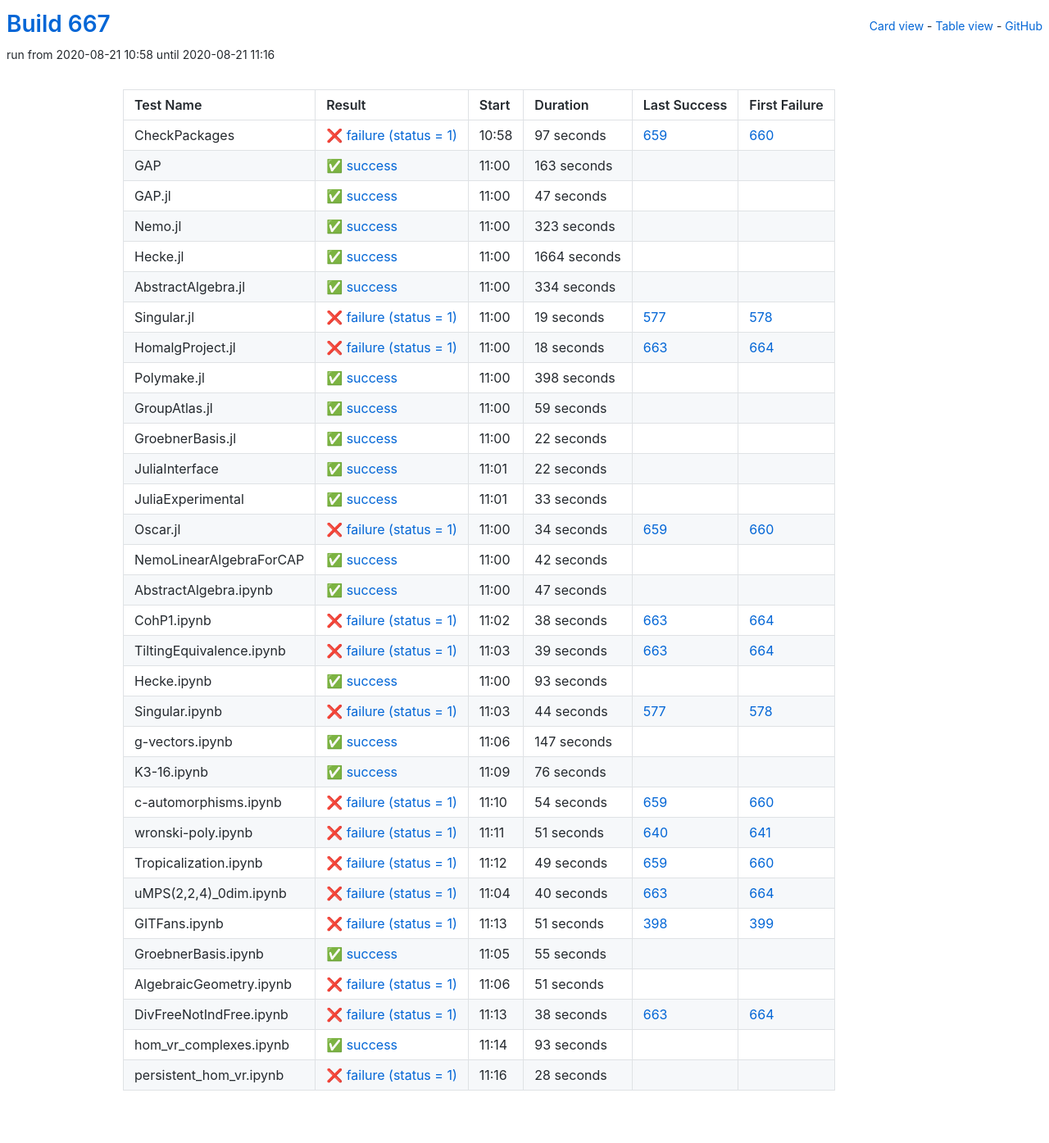
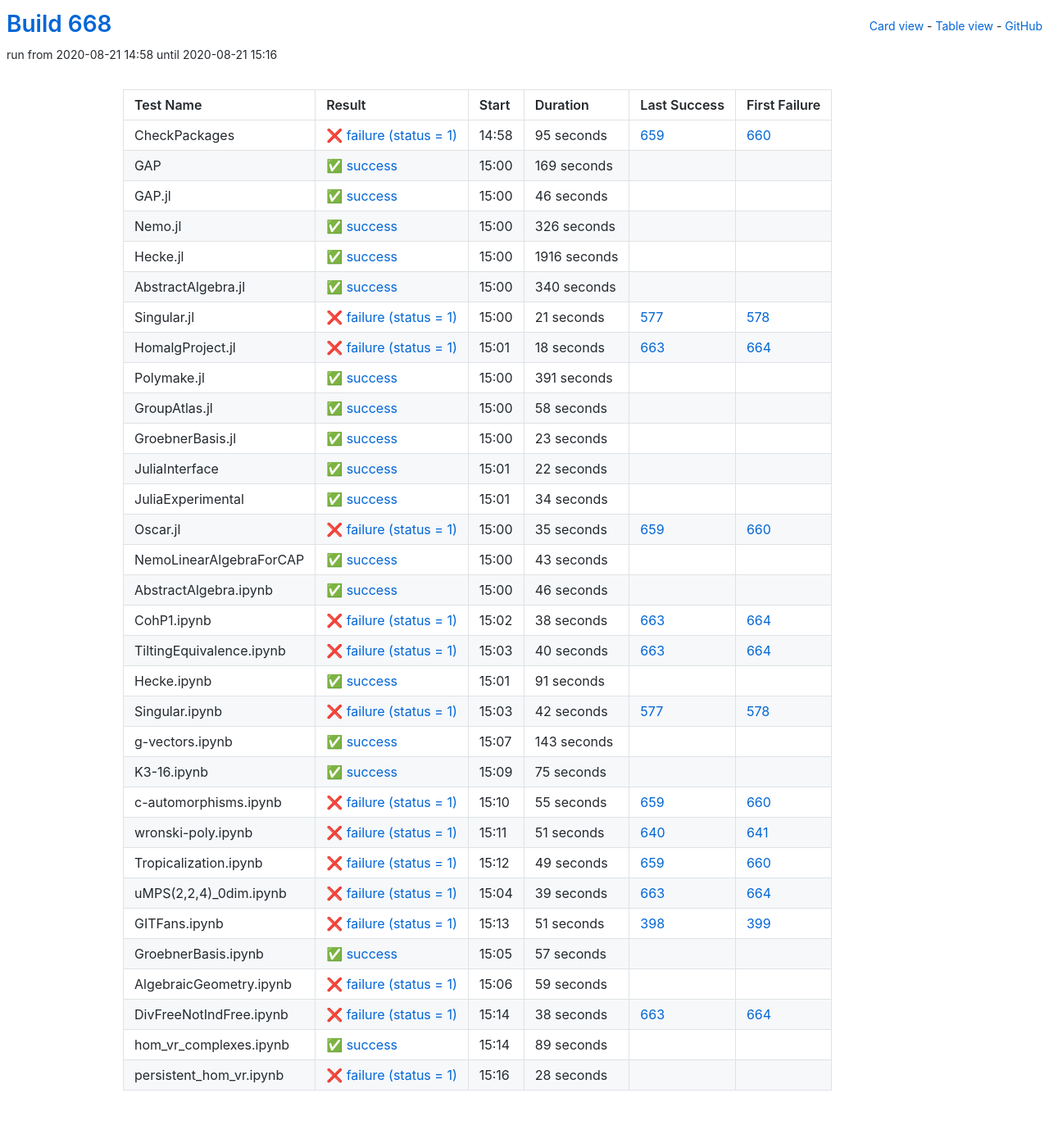
Before and after one commit to oscar-system/oscar-ci-status-stable, a Jekyll site: the page built from table.html, in a window 1280 px wide. Shown: the whole page at 82% size. Built offline with Jekyll 4.4.1, drawn with Linux system fonts in a browser that asks for light colours.

Commit message:
Build #668

```diff
--- a/_data/ci.yml
+++ b/_data/ci.yml
@@ -1,6 +1,6 @@
 ---
-build: 667
-build_url: https://oscarci.mathematik.uni-kl.de/job/oscar-stable/667/
+build: 668
+build_url: https://oscarci.mathematik.uni-kl.de/job/oscar-stable/668/
 job: oscar-stable
 organization: oscar-system
 repo: oscar-ci-status-stable
@@ -8,92 +8,92 @@ repourl: https://github.com/oscar-system/oscar-ci-status-stable
 tests:
 - name: CheckPackages
   id: checkpackages
-  log: https://oscarci.mathematik.uni-kl.de/job/oscar-stable/667/artifact/logs/build-667/CheckPackages.log
-  start: 2020-08-21 10:58
+  log: https://oscarci.mathematik.uni-kl.de/job/oscar-stable/668/artifact/logs/build-668/CheckPackages.log
+  start: 2020-08-21 14:58
   success: false
   exitcode: 1
   status: failure
-  duration: 97
+  duration: 95
   last_success: 659
   last_success_url: https://oscarci.mathematik.uni-kl.de/job/oscar-stable/659/
   first_failure: 660
   first_failure_url: https://oscarci.mathematik.uni-kl.de/job/oscar-stable/660/
 - name: GAP
   id: gap
-  log: https://oscarci.mathematik.uni-kl.de/job/oscar-stable/667/artifact/logs/build-667/GAP.log
-  start: 2020-08-21 11:00
+  log: https://oscarci.mathematik.uni-kl.de/job/oscar-stable/668/artifact/logs/build-668/GAP.log
+  start: 2020-08-21 15:00
   success: true
   exitcode: 0
   status: success
-  duration: 163
+  duration: 169
   last_success: false
   last_success_url:
   first_failure: false
   first_failure_url:
 - name: GAP.jl
   id: gap-jl
-  log: https://oscarci.mathematik.uni-kl.de/job/oscar-stable/667/artifact/logs/build-667/GAP.jl.log
-  start: 2020-08-21 11:00
+  log: https://oscarci.mathematik.uni-kl.de/job/oscar-stable/668/artifact/logs/build-668/GAP.jl.log
+  start: 2020-08-21 15:00
   success: true
   exitcode: 0
   status: success
-  duration: 47
+  duration: 46
   last_success: false
   last_success_url:
   first_failure: false
   first_failure_url:
 - name: Nemo.jl
   id: nemo-jl
-  log: https://oscarci.mathematik.uni-kl.de/job/oscar-stable/667/artifact/logs/build-667/Nemo.jl.log
-  start: 2020-08-21 11:00
+  log: https://oscarci.mathematik.uni-kl.de/job/oscar-stable/668/artifact/logs/build-668/Nemo.jl.log
+  start: 2020-08-21 15:00
   success: true
   exitcode: 0
   status: success
-  duration: 323
+  duration: 326
   last_success: false
   last_success_url:
   first_failure: false
   first_failure_url:
 - name: Hecke.jl
   id: hecke-jl
-  log: https://oscarci.mathematik.uni-kl.de/job/oscar-stable/667/artifact/logs/build-667/Hecke.jl.log
-  start: 2020-08-21 11:00
+  log: https://oscarci.mathematik.uni-kl.de/job/oscar-stable/668/artifact/logs/build-668/Hecke.jl.log
+  start: 2020-08-21 15:00
   success: true
   exitcode: 0
   status: success
-  duration: 1664
+  duration: 1916
   last_success: false
   last_success_url:
   first_failure: false
   first_failure_url:
 - name: AbstractAlgebra.jl
   id: abstractalgebra-jl
-  log: https://oscarci.mathematik.uni-kl.de/job/oscar-stable/667/artifact/logs/build-667/AbstractAlgebra.jl.log
-  start: 2020-08-21 11:00
+  log: https://oscarci.mathematik.uni-kl.de/job/oscar-stable/668/artifact/logs/build-668/AbstractAlgebra.jl.log
+  start: 2020-08-21 15:00
   success: true
   exitcode: 0
   status: success
-  duration: 334
+  duration: 340
   last_success: false
   last_success_url:
   first_failure: false
   first_failure_url:
 - name: Singular.jl
   id: singular-jl
-  log: https://oscarci.mathematik.uni-kl.de/job/oscar-stable/667/artifact/logs/build-667/Singular.jl.log
-  start: 2020-08-21 11:00
+  log: https://oscarci.mathematik.uni-kl.de/job/oscar-stable/668/artifact/logs/build-668/Singular.jl.log
+  start: 2020-08-21 15:00
   success: false
   exitcode: 1
   status: failure
-  duration: 19
+  duration: 21
   last_success: 577
   last_success_url: https://oscarci.mathematik.uni-kl.de/job/oscar-stable/577/
   first_failure: 578
   first_failure_url: https://oscarci.mathematik.uni-kl.de/job/oscar-stable/578/
 - name: HomalgProject.jl
   id: homalgproject-jl
-  log: https://oscarci.mathematik.uni-kl.de/job/oscar-stable/667/artifact/logs/build-667/HomalgProject.jl.log
-  start: 2020-08-21 11:00
+  log: https://oscarci.mathematik.uni-kl.de/job/oscar-stable/668/artifact/logs/build-668/HomalgProject.jl.log
+  start: 2020-08-21 15:01
   success: false
   exitcode: 1
   status: failure
@@ -104,44 +104,44 @@ tests:
   first_failure_url: https://oscarci.mathematik.uni-kl.de/job/oscar-stable/664/
 - name: Polymake.jl
   id: polymake-jl
-  log: https://oscarci.mathematik.uni-kl.de/job/oscar-stable/667/artifact/logs/build-667/Polymake.jl.log
-  start: 2020-08-21 11:00
+  log: https://oscarci.mathematik.uni-kl.de/job/oscar-stable/668/artifact/logs/build-668/Polymake.jl.log
+  start: 2020-08-21 15:00
   success: true
   exitcode: 0
   status: success
-  duration: 398
+  duration: 391
   last_success: false
   last_success_url:
   first_failure: false
   first_failure_url:
 - name: GroupAtlas.jl
   id: groupatlas-jl
-  log: https://oscarci.mathematik.uni-kl.de/job/oscar-stable/667/artifact/logs/build-667/GroupAtlas.jl.log
-  start: 2020-08-21 11:00
+  log: https://oscarci.mathematik.uni-kl.de/job/oscar-stable/668/artifact/logs/build-668/GroupAtlas.jl.log
+  start: 2020-08-21 15:00
   success: true
   exitcode: 0
   status: success
-  duration: 59
+  duration: 58
   last_success: false
   last_success_url:
   first_failure: false
   first_failure_url:
 - name: GroebnerBasis.jl
   id: groebnerbasis-jl
-  log: https://oscarci.mathematik.uni-kl.de/job/oscar-stable/667/artifact/logs/build-667/GroebnerBasis.jl.log
-  start: 2020-08-21 11:00
+  log: https://oscarci.mathematik.uni-kl.de/job/oscar-stable/668/artifact/logs/build-668/GroebnerBasis.jl.log
+  start: 2020-08-21 15:00
   success: true
   exitcode: 0
   status: success
-  duration: 22
+  duration: 23
   last_success: false
   last_success_url:
   first_failure: false
   first_failure_url:
 - name: JuliaInterface
   id: juliainterface
-  log: https://oscarci.mathematik.uni-kl.de/job/oscar-stable/667/artifact/logs/build-667/JuliaInterface.log
-  start: 2020-08-21 11:01
+  log: https://oscarci.mathematik.uni-kl.de/job/oscar-stable/668/artifact/logs/build-668/JuliaInterface.log
+  start: 2020-08-21 15:01
   success: true
   exitcode: 0
   status: success
@@ -152,56 +152,56 @@ tests:
   first_failure_url:
 - name: JuliaExperimental
   id: juliaexperimental
-  log: https://oscarci.mathematik.uni-kl.de/job/oscar-stable/667/artifact/logs/build-667/JuliaExperimental.log
-  start: 2020-08-21 11:01
+  log: https://oscarci.mathematik.uni-kl.de/job/oscar-stable/668/artifact/logs/build-668/JuliaExperimental.log
+  start: 2020-08-21 15:01
   success: true
   exitcode: 0
   status: success
-  duration: 33
+  duration: 34
   last_success: false
   last_success_url:
   first_failure: false
   first_failure_url:
 - name: Oscar.jl
   id: oscar-jl
-  log: https://oscarci.mathematik.uni-kl.de/job/oscar-stable/667/artifact/logs/build-667/Oscar.jl.log
-  start: 2020-08-21 11:00
+  log: https://oscarci.mathematik.uni-kl.de/job/oscar-stable/668/artifact/logs/build-668/Oscar.jl.log
+  start: 2020-08-21 15:00
   success: false
   exitcode: 1
   status: failure
-  duration: 34
+  duration: 35
   last_success: 659
   last_success_url: https://oscarci.mathematik.uni-kl.de/job/oscar-stable/659/
   first_failure: 660
   first_failure_url: https://oscarci.mathematik.uni-kl.de/job/oscar-stable/660/
 - name: NemoLinearAlgebraForCAP
   id: nemolinearalgebraforcap
-  log: https://oscarci.mathematik.uni-kl.de/job/oscar-stable/667/artifact/logs/build-667/NemoLinearAlgebraForCAP.log
-  start: 2020-08-21 11:00
+  log: https://oscarci.mathematik.uni-kl.de/job/oscar-stable/668/artifact/logs/build-668/NemoLinearAlgebraForCAP.log
+  start: 2020-08-21 15:00
   success: true
   exitcode: 0
   status: success
-  duration: 42
+  duration: 43
   last_success: false
   last_success_url:
   first_failure: false
   first_failure_url:
 - name: AbstractAlgebra.ipynb
   id: abstractalgebra-ipynb
-  log: https://oscarci.mathematik.uni-kl.de/job/oscar-stable/667/artifact/logs/build-667/AbstractAlgebra.ipynb.log
-  start: 2020-08-21 11:00
+  log: https://oscarci.mathematik.uni-kl.de/job/oscar-stable/668/artifact/logs/build-668/AbstractAlgebra.ipynb.log
+  start: 2020-08-21 15:00
   success: true
   exitcode: 0
   status: success
-  duration: 47
+  duration: 46
   last_success: false
   last_success_url:
   first_failure: false
   first_failure_url:
 - name: CohP1.ipynb
   id: cohp1-ipynb
-  log: https://oscarci.mathematik.uni-kl.de/job/oscar-stable/667/artifact/logs/build-667/CohP1.ipynb.log
-  start: 2020-08-21 11:02
+  log: https://oscarci.mathematik.uni-kl.de/job/oscar-stable/668/artifact/logs/build-668/CohP1.ipynb.log
+  start: 2020-08-21 15:02
   success: false
   exitcode: 1
   status: failure
@@ -212,80 +212,80 @@ tests:
   first_failure_url: https://oscarci.mathematik.uni-kl.de/job/oscar-stable/664/
 - name: TiltingEquivalence.ipynb
   id: tiltingequivalence-ipynb
-  log: https://oscarci.mathematik.uni-kl.de/job/oscar-stable/667/artifact/logs/build-667/TiltingEquivalence.ipynb.log
-  start: 2020-08-21 11:03
+  log: https://oscarci.mathematik.uni-kl.de/job/oscar-stable/668/artifact/logs/build-668/TiltingEquivalence.ipynb.log
+  start: 2020-08-21 15:03
   success: false
   exitcode: 1
   status: failure
-  duration: 39
+  duration: 40
   last_success: 663
   last_success_url: https://oscarci.mathematik.uni-kl.de/job/oscar-stable/663/
   first_failure: 664
   first_failure_url: https://oscarci.mathematik.uni-kl.de/job/oscar-stable/664/
 - name: Hecke.ipynb
   id: hecke-ipynb
-  log: https://oscarci.mathematik.uni-kl.de/job/oscar-stable/667/artifact/logs/build-667/Hecke.ipynb.log
-  start: 2020-08-21 11:00
+  log: https://oscarci.mathematik.uni-kl.de/job/oscar-stable/668/artifact/logs/build-668/Hecke.ipynb.log
+  start: 2020-08-21 15:01
   success: true
   exitcode: 0
   status: success
-  duration: 93
+  duration: 91
   last_success: false
   last_success_url:
   first_failure: false
   first_failure_url:
 - name: Singular.ipynb
   id: singular-ipynb
-  log: https://oscarci.mathematik.uni-kl.de/job/oscar-stable/667/artifact/logs/build-667/Singular.ipynb.log
-  start: 2020-08-21 11:03
+  log: https://oscarci.mathematik.uni-kl.de/job/oscar-stable/668/artifact/logs/build-668/Singular.ipynb.log
+  start: 2020-08-21 15:03
   success: false
   exitcode: 1
   status: failure
-  duration: 44
+  duration: 42
   last_success: 577
   last_success_url: https://oscarci.mathematik.uni-kl.de/job/oscar-stable/577/
   first_failure: 578
   first_failure_url: https://oscarci.mathematik.uni-kl.de/job/oscar-stable/578/
 - name: g-vectors.ipynb
   id: g-vectors-ipynb
-  log: https://oscarci.mathematik.uni-kl.de/job/oscar-stable/667/artifact/logs/build-667/g-vectors.ipynb.log
-  start: 2020-08-21 11:06
+  log: https://oscarci.mathematik.uni-kl.de/job/oscar-stable/668/artifact/logs/build-668/g-vectors.ipynb.log
+  start: 2020-08-21 15:07
   success: true
   exitcode: 0
   status: success
-  duration: 147
+  duration: 143
   last_success: false
   last_success_url:
   first_failure: false
   first_failure_url:
 - name: K3-16.ipynb
   id: k3-16-ipynb
-  log: https://oscarci.mathematik.uni-kl.de/job/oscar-stable/667/artifact/logs/build-667/K3-16.ipynb.log
-  start: 2020-08-21 11:09
+  log: https://oscarci.mathematik.uni-kl.de/job/oscar-stable/668/artifact/logs/build-668/K3-16.ipynb.log
+  start: 2020-08-21 15:09
   success: true
   exitcode: 0
   status: success
-  duration: 76
+  duration: 75
   last_success: false
   last_success_url:
   first_failure: false
   first_failure_url:
 - name: c-automorphisms.ipynb
   id: c-automorphisms-ipynb
-  log: https://oscarci.mathematik.uni-kl.de/job/oscar-stable/667/artifact/logs/build-667/c-automorphisms.ipynb.log
-  start: 2020-08-21 11:10
+  log: https://oscarci.mathematik.uni-kl.de/job/oscar-stable/668/artifact/logs/build-668/c-automorphisms.ipynb.log
+  start: 2020-08-21 15:10
   success: false
   exitcode: 1
   status: failure
-  duration: 54
+  duration: 55
   last_success: 659
   last_success_url: https://oscarci.mathematik.uni-kl.de/job/oscar-stable/659/
   first_failure: 660
   first_failure_url: https://oscarci.mathematik.uni-kl.de/job/oscar-stable/660/
 - name: wronski-poly.ipynb
   id: wronski-poly-ipynb
-  log: https://oscarci.mathematik.uni-kl.de/job/oscar-stable/667/artifact/logs/build-667/wronski-poly.ipynb.log
-  start: 2020-08-21 11:11
+  log: https://oscarci.mathematik.uni-kl.de/job/oscar-stable/668/artifact/logs/build-668/wronski-poly.ipynb.log
+  start: 2020-08-21 15:11
   success: false
   exitcode: 1
   status: failure
@@ -296,8 +296,8 @@ tests:
   first_failure_url: https://oscarci.mathematik.uni-kl.de/job/oscar-stable/641/
 - name: Tropicalization.ipynb
   id: tropicalization-ipynb
-  log: https://oscarci.mathematik.uni-kl.de/job/oscar-stable/667/artifact/logs/build-667/Tropicalization.ipynb.log
-  start: 2020-08-21 11:12
+  log: https://oscarci.mathematik.uni-kl.de/job/oscar-stable/668/artifact/logs/build-668/Tropicalization.ipynb.log
+  start: 2020-08-21 15:12
   success: false
   exitcode: 1
   status: failure
@@ -308,20 +308,20 @@ tests:
   first_failure_url: https://oscarci.mathematik.uni-kl.de/job/oscar-stable/660/
 - name: uMPS(2,2,4)_0dim.ipynb
   id: umps-2-2-4-0dim-ipynb
-  log: https://oscarci.mathematik.uni-kl.de/job/oscar-stable/667/artifact/logs/build-667/uMPS-2-2-4-_0dim.ipynb.log
-  start: 2020-08-21 11:04
+  log: https://oscarci.mathematik.uni-kl.de/job/oscar-stable/668/artifact/logs/build-668/uMPS-2-2-4-_0dim.ipynb.log
+  start: 2020-08-21 15:04
   success: false
   exitcode: 1
   status: failure
-  duration: 40
+  duration: 39
   last_success: 663
   last_success_url: https://oscarci.mathematik.uni-kl.de/job/oscar-stable/663/
   first_failure: 664
   first_failure_url: https://oscarci.mathematik.uni-kl.de/job/oscar-stable/664/
 - name: GITFans.ipynb
   id: gitfans-ipynb
-  log: https://oscarci.mathematik.uni-kl.de/job/oscar-stable/667/artifact/logs/build-667/GITFans.ipynb.log
-  start: 2020-08-21 11:13
+  log: https://oscarci.mathematik.uni-kl.de/job/oscar-stable/668/artifact/logs/build-668/GITFans.ipynb.log
+  start: 2020-08-21 15:13
   success: false
   exitcode: 1
   status: failure
@@ -332,32 +332,32 @@ tests:
   first_failure_url: https://oscarci.mathematik.uni-kl.de/job/oscar-stable/399/
 - name: GroebnerBasis.ipynb
   id: groebnerbasis-ipynb
-  log: https://oscarci.mathematik.uni-kl.de/job/oscar-stable/667/artifact/logs/build-667/GroebnerBasis.ipynb.log
-  start: 2020-08-21 11:05
+  log: https://oscarci.mathematik.uni-kl.de/job/oscar-stable/668/artifact/logs/build-668/GroebnerBasis.ipynb.log
+  start: 2020-08-21 15:05
   success: true
   exitcode: 0
   status: success
-  duration: 55
+  duration: 57
   last_success: false
   last_success_url:
   first_failure: false
   first_failure_url:
 - name: AlgebraicGeometry.ipynb
   id: algebraicgeometry-ipynb
-  log: https://oscarci.mathematik.uni-kl.de/job/oscar-stable/667/artifact/logs/build-667/AlgebraicGeometry.ipynb.log
-  start: 2020-08-21 11:06
+  log: https://oscarci.mathematik.uni-kl.de/job/oscar-stable/668/artifact/logs/build-668/AlgebraicGeometry.ipynb.log
+  start: 2020-08-21 15:06
   success: false
   exitcode: 1
   status: failure
-  duration: 51
+  duration: 59
   last_success: false
   last_success_url:
   first_failure: false
   first_failure_url:
 - name: DivFreeNotIndFree.ipynb
   id: divfreenotindfree-ipynb
-  log: https://oscarci.mathematik.uni-kl.de/job/oscar-stable/667/artifact/logs/build-667/DivFreeNotIndFree.ipynb.log
-  start: 2020-08-21 11:13
+  log: https://oscarci.mathematik.uni-kl.de/job/oscar-stable/668/artifact/logs/build-668/DivFreeNotIndFree.ipynb.log
+  start: 2020-08-21 15:14
   success: false
   exitcode: 1
   status: failure
@@ -368,20 +368,20 @@ tests:
   first_failure_url: https://oscarci.mathematik.uni-kl.de/job/oscar-stable/664/
 - name: hom_vr_complexes.ipynb
   id: hom-vr-complexes-ipynb
-  log: https://oscarci.mathematik.uni-kl.de/job/oscar-stable/667/artifact/logs/build-667/hom_vr_complexes.ipynb.log
-  start: 2020-08-21 11:14
+  log: https://oscarci.mathematik.uni-kl.de/job/oscar-stable/668/artifact/logs/build-668/hom_vr_complexes.ipynb.log
+  start: 2020-08-21 15:14
   success: true
   exitcode: 0
   status: success
-  duration: 93
+  duration: 89
   last_success: false
   last_success_url:
   first_failure: false
   first_failure_url:
 - name: persistent_hom_vr.ipynb
   id: persistent-hom-vr-ipynb
-  log: https://oscarci.mathematik.uni-kl.de/job/oscar-stable/667/artifact/logs/build-667/persistent_hom_vr.ipynb.log
-  start: 2020-08-21 11:16
+  log: https://oscarci.mathematik.uni-kl.de/job/oscar-stable/668/artifact/logs/build-668/persistent_hom_vr.ipynb.log
+  start: 2020-08-21 15:16
   success: false
   exitcode: 1
   status: failure
```
Also changed, not shown: README.md.
